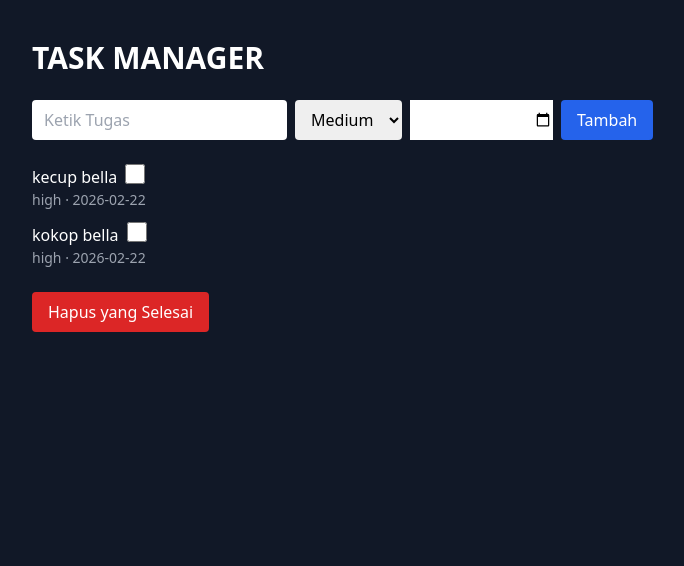
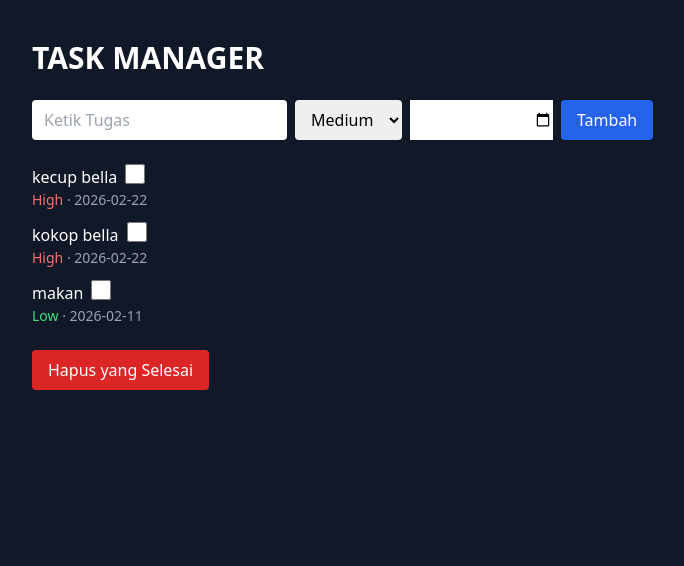
Before and after one commit to chokyesn-max/Task-Manager, a Flask app: page / in a window 1280 px wide. Shown: the top 566 px of the page, without its empty margins (320-1004 px from the left). Run offline with Flask 3, Linux system fonts and the light colour scheme; some libraries are stand-ins or nearby versions.

Commit message:
add color for priority

```diff
--- a/tasks.json
+++ b/tasks.json
@@ -1 +1 @@
-[{"id": "9d2408dc-d0ce-44fc-ab99-71346a7ce85a", "title": "kecup bella", "done": false, "priority": "high", "deadline": "2026-02-22"}, {"id": "387abcb6-a00a-484b-9a27-5a21a12b5af0", "title": "kokop bella", "done": false, "priority": "high", "deadline": "2026-02-22"}]
+[{"id": "9d2408dc-d0ce-44fc-ab99-71346a7ce85a", "title": "kecup bella", "done": false, "priority": "high", "deadline": "2026-02-22"}, {"id": "387abcb6-a00a-484b-9a27-5a21a12b5af0", "title": "kokop bella", "done": false, "priority": "high", "deadline": "2026-02-22"}, {"id": "1298cc00-1718-4007-a491-9950530c9fe1", "title": "makan", "done": false, "priority": "low", "deadline": "2026-02-11"}]
--- a/templates/index.html
+++ b/templates/index.html
@@ -26,7 +26,16 @@
                 <input type="checkbox" onchange="this.form.submit()" class="w-5 h-5">
             </form>
         </div>
-        <div class="text-sm text-gray-400">{{ t.priority }} · {{ t.deadline }}</div>
+        <div class="text-sm text-gray-400">
+            {% if t.priority == "high" %}
+                <span class="text-red-400">High</span>
+            {% elif t.priority == "medium" %}
+                <span class="text-yellow-400">Medium</span>
+            {% elif t.priority == "low" %}
+                <span class="text-green-400">Low</span>
+        {% endif %}
+        · {{ t.deadline }}
+    </div>
         {% endif %}
     </li>
     {% endfor %}
```
